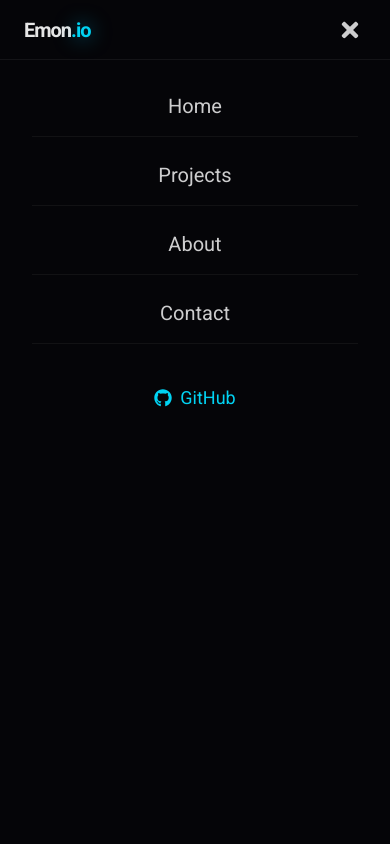
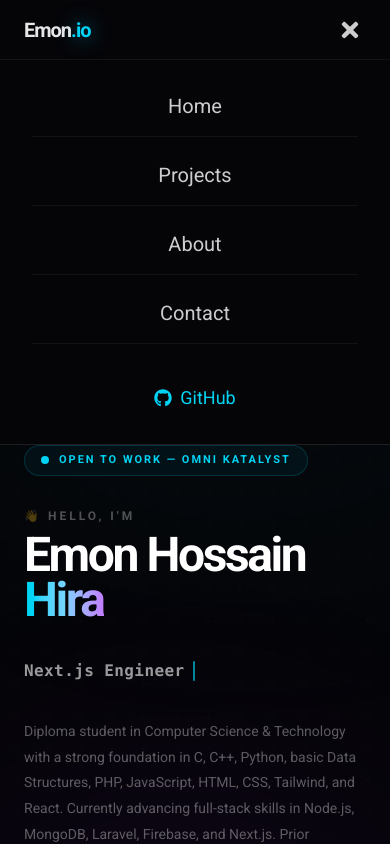
Before and after one commit to EmonHira135923/Emon-Portfolio, a Next.js app: page / in a window 390 px wide. Both pictures are taken after a click on the button 350 px from the left and 30 px from the top of the page. Shown: the top 844 px of the page. Built offline with nearby package versions, Linux system fonts and the light colour scheme.

Commit message:
Mobile Navvar Responsive Done

```diff
--- a/src/Componets/Shared/Navvar.jsx
+++ b/src/Componets/Shared/Navvar.jsx
@@ -56,7 +56,7 @@ const Navvar = () => {
 
       {/* Mobile Menu - Added Solid Background */}
       {isOpen && (
-        <div className="md:hidden absolute top-full left-0 w-full h-screen bg-[#050508] border-b border-white/10 animate-in fade-in slide-in-from-top-2 duration-300 z-50">
+        <div className="md:hidden absolute top-full left-0 w-full min-h-fit bg-[#050508] border-b border-white/10 animate-in fade-in slide-in-from-top-2 duration-300 z-50">
           <div className="flex flex-col p-8 gap-6 items-center">
             <Link
               href="/"
```
